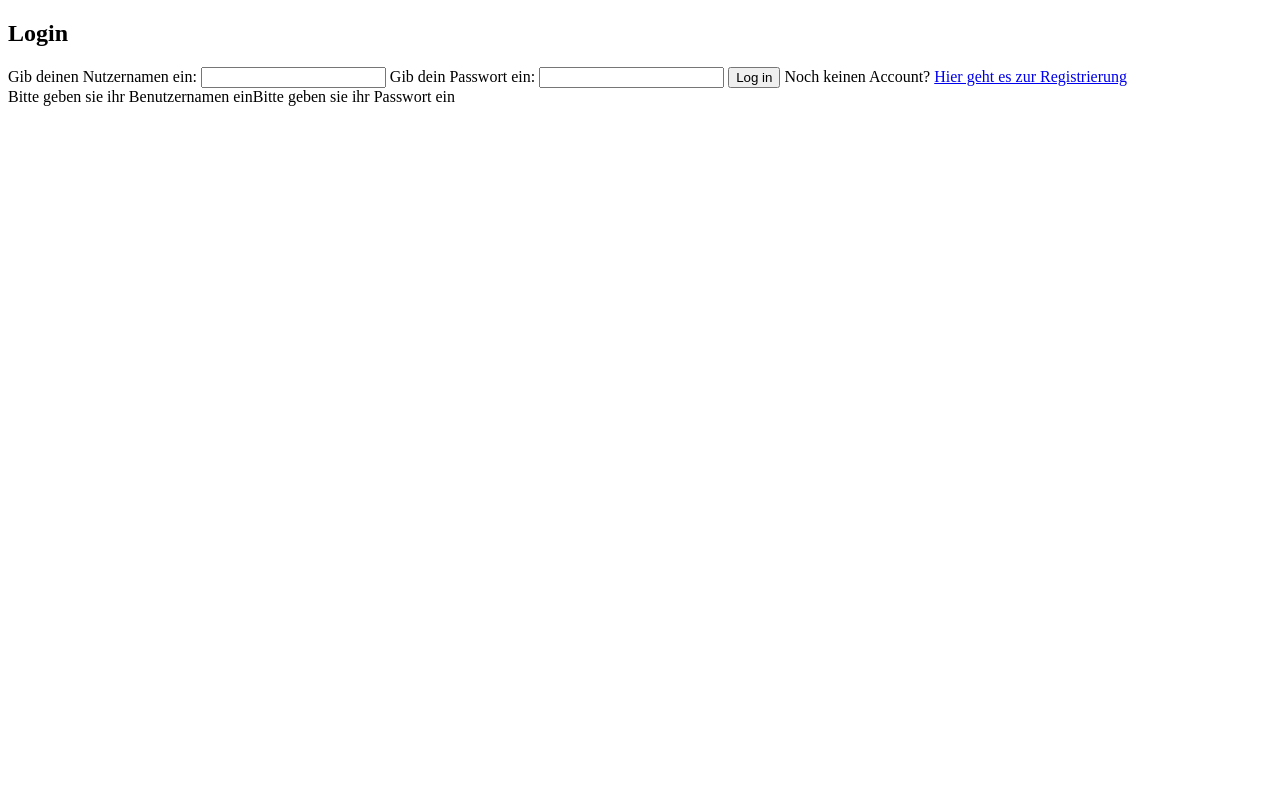
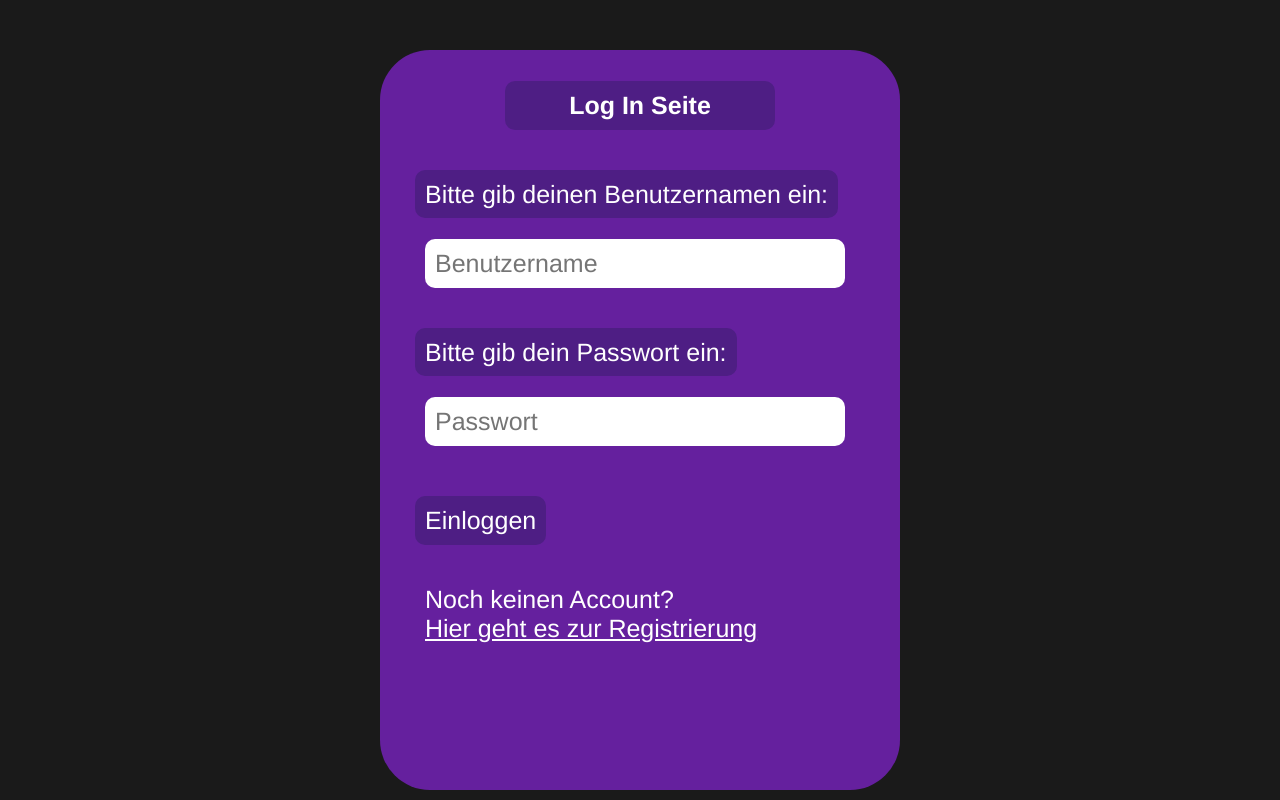
Before and after one commit to Timo348/Projektarbeit, a PHP site: page /user/login.php in a window 1280 px wide. Run offline with PHP 8.4, Linux system fonts and the light colour scheme.

Commit message:
loginseitegemacht

```diff
--- a/index.html
+++ b/index.html
@@ -12,7 +12,7 @@
     <li><a>Multitool-Workspace</a></li>
     <li><a href="notizen/notizen.php">Notizen</a></li>
     <li><a href="todo/todo.php">To-do</a></li>
-    <li><a href="user/register.php">Login/Register </a></li>
+    <li><a href="user/login.php">Login/Register </a></li>
 </ul>
 </nav>
 </body>
--- a/user/login.php
+++ b/user/login.php
@@ -3,36 +3,21 @@
 <head>
     <meta charset="UTF-8">
     <title>Login</title>
+    <link rel="stylesheet" href="user.css">
 </head>
 <body>
-    <form action="">
-        <h2>Login</h2>
-        <label for="username">Gib deinen Nutzernamen ein:</label>
-        <input id="usrnm" name="usrnm" type="text" required>
+    <form class="maincontainer" action="">
+        <h2>Log In Seite</h2>
+        <label for="username">Bitte gib deinen Benutzernamen ein:</label>
+        <input id="username" name="username" type="text" placeholder="Benutzername" required> <br>
 
-        <label for="passwd">Gib dein Passwort ein:</label>
-        <input id="pswd" name="passwd" type="password" required>
+        <label for="passwd">Bitte gib dein Passwort ein:</label>
+        <input id="passwort" name="passwort" type="password" placeholder="Passwort" required> <br>
 
-        <button type="submit">Log in</button>
+        <button type="submit">Einloggen</button> <br>
 
-        <label for="noaccount">Noch keinen Account?</label>
+        <p>Noch keinen Account?</p>
         <a href="register.php">Hier geht es zur Registrierung</a>
     </form>
-
-    <?php
-    $username = $_REQUEST['usrnm'] ?? '';
-    $password = $_REQUEST['passwd'] ?? '';
-
-    if ($username == '') {
-        echo"Bitte geben sie ihr Benutzernamen ein";
-    }
-    if ($password == '') {
-        echo"Bitte geben sie ihr Passwort ein";
-    }
-
-// Funktion um zu Überprüfen ob Login und Passwort Korrekt sind
-// Funktion um eingelogt zu werden
-
-    ?>
 </body>
 </html>
--- /dev/null
+++ b/user/user.css
@@ -0,0 +1,66 @@
+
+* {
+    font-family: Helvetica;
+    font-size: 25px;
+    color: white;
+}
+
+body {
+    background-color: #1a1a1a;
+}
+
+.maincontainer {
+    width: 500px;
+    height: 720px;
+    background-color: #65209e;
+    margin-left: auto;
+    margin-right: auto;
+    margin-top: 50px;
+    border-radius: 50px;
+    padding: 10px;
+}
+
+input {
+    margin-left: 35px;
+    margin-top: 30px;
+    margin-bottom: 50px;
+    width: 400px;
+    border-radius: 10px;
+    border-style: none;
+    padding: 10px;
+    color: black;
+}
+
+label {
+    margin-left: 25px;
+    border-radius: 10px;
+    background-color: #4E1E84;
+    padding: 10px;
+}
+
+h2 {
+    padding: 10px;
+    text-align: center;
+    border-style: none;
+    border-radius: 10px;
+    background-color: #4E1E84;
+    width: 250px;
+    margin-left: auto;
+    margin-right: auto;
+    margin-bottom: 50px;
+}
+
+button {
+    padding: 10px;
+    background-color: #4E1E84;
+    border-radius: 10px;
+    border-style: none;
+    margin-left: 25px;
+    margin-bottom: 40px;
+}
+
+p , a {
+    margin-left: 35px;
+    margin-top: 0px;
+    margin-bottom: 0px;
+}
```
